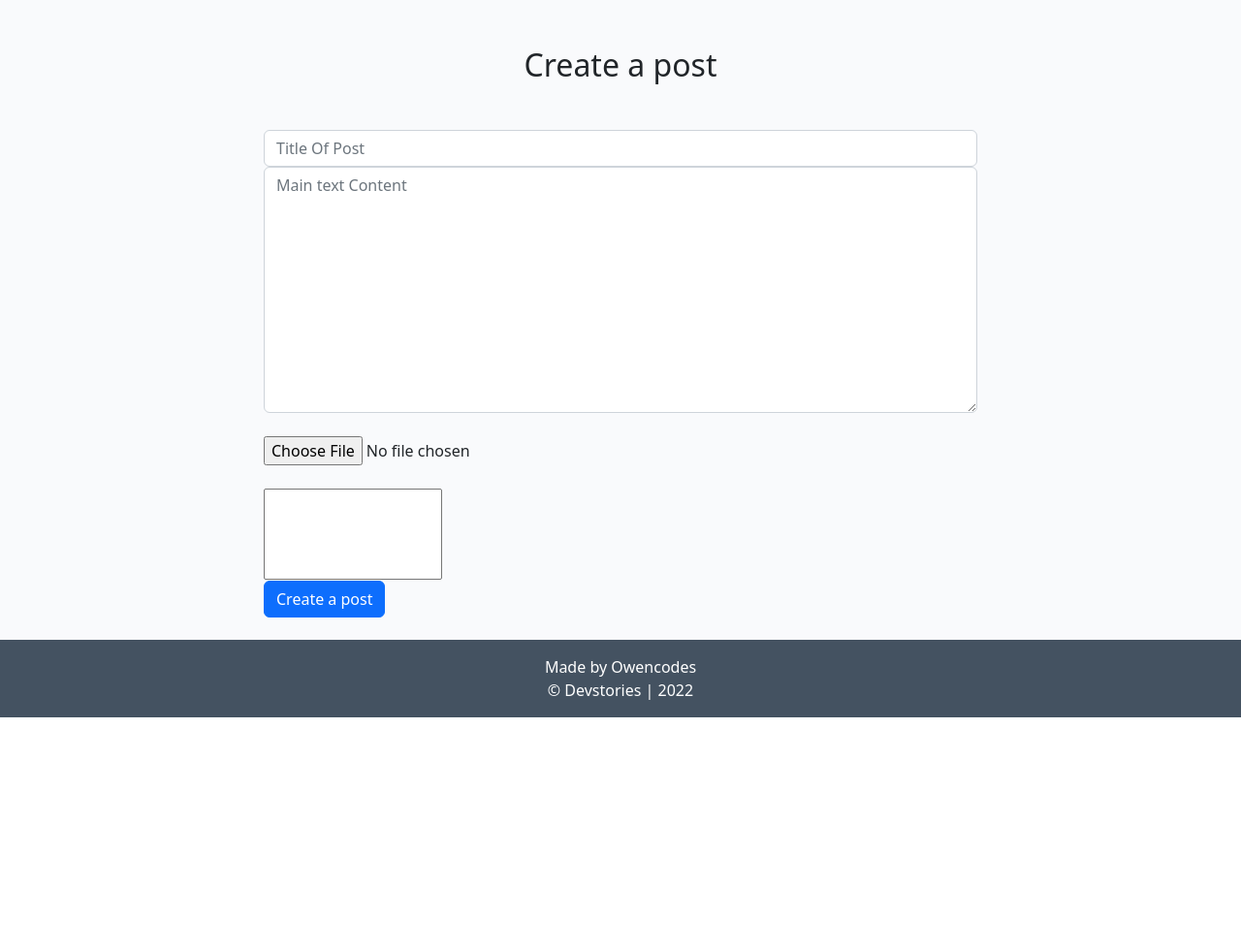
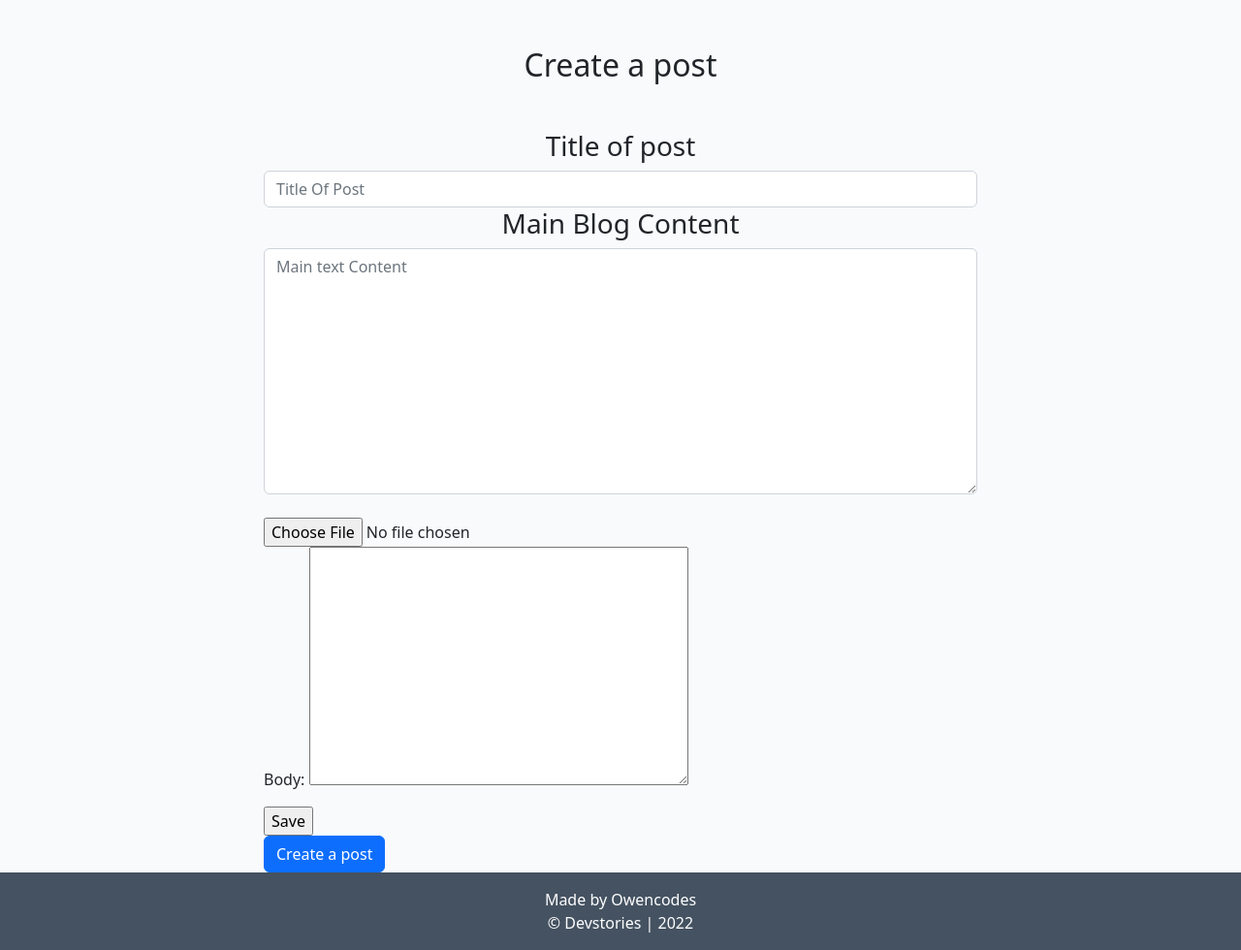
Before and after one commit to owenbcoding/old-p4, a Django app: template templates/new_post.html in a window 1280 px wide. Shown: the part 60-1040 px from the top of the page at 97% size. Before the commit the page ends 800 px from the top, so only its background shows below. Run offline with Django 3.2, Linux system fonts and the light colour scheme; a user stored in the database is signed in; tables that the repository leaves empty hold one stand-in row (values such as "Sample post"); the template is opened without the code that fills it: values that come from a table or form of the project are taken from there, most other values are stand-ins (such as "Sample title", 1, 10 or a date in 2020); lists and menus that the app fills with data are empty.

Commit message:
Added Titles to new post form

```diff
--- a/templates/new_post.html
+++ b/templates/new_post.html
@@ -12,6 +12,7 @@
 
         <div class="form-group">
           {{ form.title.label_tag }}
+          <h3 class="text-center">Title of post</h3>
           <input type="text" class="form-control {% if form.title.errors %}is-invalid{% endif %}" id="id_title"
             name="title" value='{{ form.title.value|default:"" }}' placeholder="Title Of Post">
           {% if form.title.errors %}
@@ -20,6 +21,7 @@
         </div>
         <div class="form-group">
           {{ form.content.label_tag }}
+          <h3 class="text-center">Main Blog Content</h3>
           <textarea type="text" class="form-control {% if form.content.errors %}is-invalid{% endif %}" id="id_content"
             name="content" cols="40" rows="10" placeholder="Main text Content">{{ form.content.value|default:"" }}</textarea>
           {% if form.content.errors %}
@@ -36,17 +38,10 @@
           {% endif %}
         </div>
 
-        <div class="form-group">
-          {{ form.tags.label_tag }}<br>
-          <select class="custom-select w-25" name="tags" id="id_tags" multiple>
-            {% for name, value in form.tags.field.choices %}
-            <option value="{{ name }}">{{ value }}</option>
-            {% endfor %}
-          </select>
-          {% if form.tags.errors %}
-          <div class="invalid-feedback">{{ form.tags.errors }}</div>
-          {% endif %}
-        </div>
+        <form method="post">{% csrf_token %}
+          {{ form.as_p }}
+          <input type="submit" value="Save">
+        </form>
 
         <button type="submit" class="btn btn-primary">
           {% if update %}Update the post{% else %}Create a post{% endif %}
```
